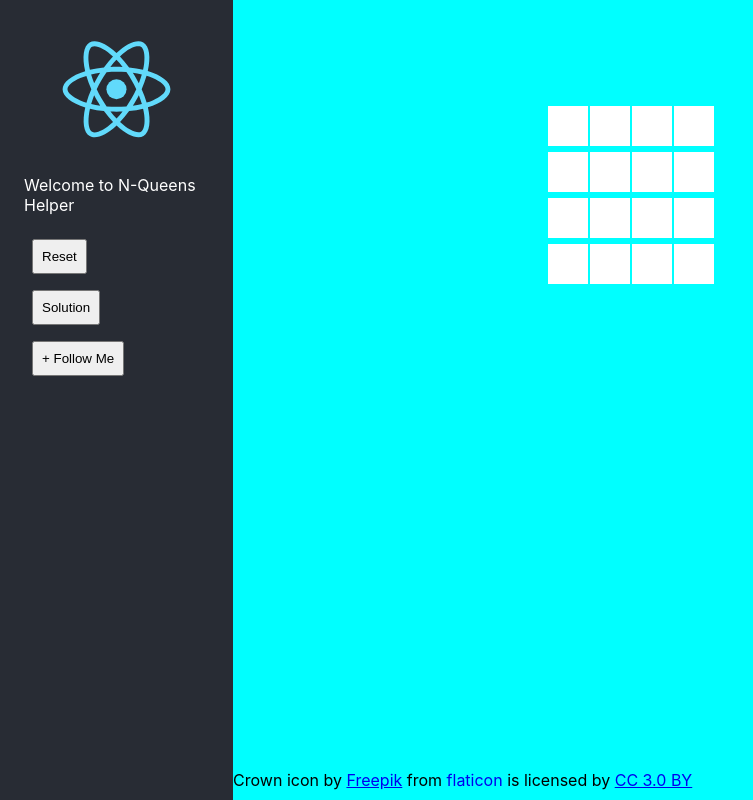
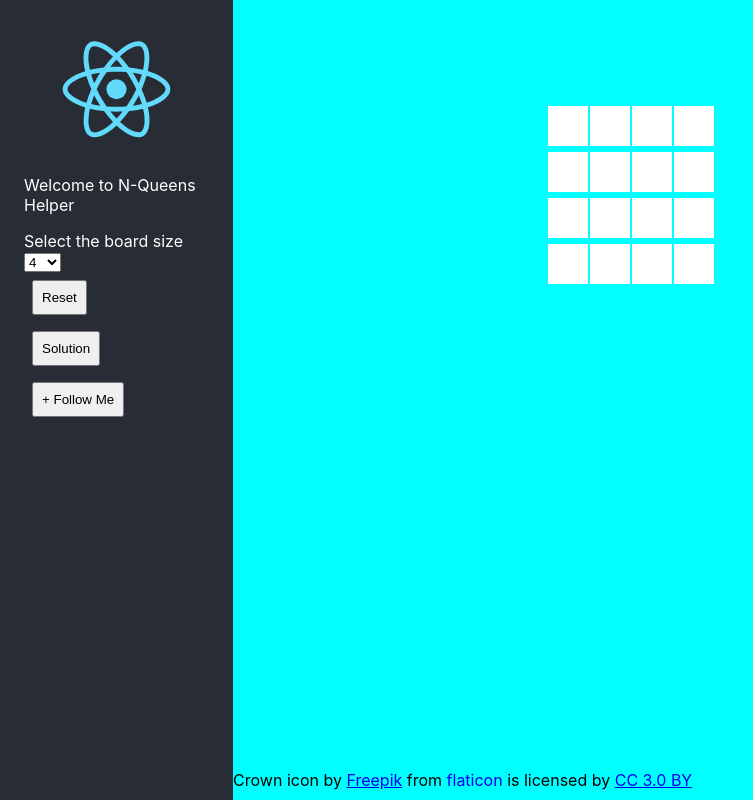
Before and after one commit to klvenky/n-queens-helper, a React (Create React App) app: page / in a window 1280 px wide. Shown: the whole page, without its empty margins (0-753 px from the left). Built offline with nearby package versions, Linux system fonts and the light colour scheme.

Commit message:
Added dynamic size of board from 4-12

```diff
--- a/package.json
+++ b/package.json
@@ -6,6 +6,7 @@
     "lodash": "^4.17.21",
     "react": "^18.2.0",
     "react-dom": "^18.2.0",
+    "react-router-dom": "^6.26.2",
     "react-scripts": "5.0.1"
   },
   "scripts": {
--- a/src/App.jsx
+++ b/src/App.jsx
@@ -1,17 +1,17 @@
 import isEqual from "lodash/isEqual";
 import React, { useEffect, useState } from "react";
-import "./App.css";
 import { Board } from "./components/Board";
 import { LeftPanel } from "./components/LeftPanel";
 import Solutions from "./utils/solutions";
 import { findDisabledBlocks } from "./utils/util-funcs";
+import { useSearchParams } from "react-router-dom";
 
-const DEFAULT = 4;
-const ARR = [];
-for (let i = 0; i < DEFAULT; i += 1) ARR[i] = i;
+import "./App.css";
 
-function App(props) {
-  const { queens = DEFAULT } = props;
+function App() {
+  const [searchParams] = useSearchParams();
+  const queens = Number(searchParams.get("queens") || "4") || 4;
+
   const [queenBlocks, setQueenBlocks] = useState([]);
   const [noSolutionMessage, setNoSolutionMessage] = useState(false);
   const [disabledPositions, setDisabledPositions] = useState([]);
--- a/src/components/Board.jsx
+++ b/src/components/Board.jsx
@@ -1,8 +1,14 @@
 import isEqual from "lodash/isEqual";
-import React, { useEffect } from "react";
+import React, { useEffect, useMemo } from "react";
 import { ChessBox } from "./ChessBox";
 import { Footer } from "./Footer";
 import { findDisabledBlocks } from "../utils/util-funcs";
+
+const getMapper = (queens) => {
+  const Mapper = [];
+  for (let i = 0; i < queens; i += 1) Mapper[i] = i;
+  return Mapper;
+};
 
 export function Board(props) {
   const {
@@ -12,8 +18,7 @@ export function Board(props) {
     setDisabledPositions,
     setQueenBlocks,
   } = props;
-  const ARR = [];
-  for (let i = 0; i < queens; i += 1) ARR[i] = i;
+  const Mapper = useMemo(() => getMapper(queens), [queens]);
 
   useEffect(() => {
     const update = findDisabledBlocks(queens, queenBlocks);
@@ -56,9 +61,9 @@ export function Board(props) {
   return (
     <div className="div-bg">
       <div className="Queen-board">
-        {ARR.map((row) => (
+        {Mapper.map((row) => (
           <div key={`div-${row}`}>
-            {ARR.map((column) => {
+            {Mapper.map((column) => {
               const hasQueen = !!queenBlocks.find(
                 (a) => a.x === row && a.y === column
               );
--- /dev/null
+++ b/src/components/DropDown.jsx
@@ -0,0 +1,26 @@
+import React from "react";
+import { useSearchParams } from "react-router-dom";
+
+const BOARD_SIZES = [4, 5, 6, 7, 8, 9, 10, 11, 12];
+
+export default function DropDown() {
+  const [searchParams, setSearchParams] = useSearchParams();
+  const queens = searchParams.get("queens") ?? "4";
+  const switchBoardSize = (event) => {
+    console.log(event.target.currentValue);
+    setSearchParams({ queens: event.target.value });
+  };
+
+  return (
+    <>
+      <label>Select the board size</label>
+      <select value={queens} onChange={switchBoardSize}>
+        {BOARD_SIZES.map((size, si) => (
+          <option key={`${size}-${si}`} value={`${size}`}>
+            {size}
+          </option>
+        ))}
+      </select>
+    </>
+  );
+}
--- a/src/components/LeftPanel.jsx
+++ b/src/components/LeftPanel.jsx
@@ -1,17 +1,19 @@
-
 import React from "react";
-import { Button, } from "./Button";
+import { Button } from "./Button";
 import { LinkButton } from "./Link";
 import reactLogo from "../react-logo.svg";
-
+import DropDown from "./DropDown";
 
 export function LeftPanel(props) {
-  const { removeAllQueens, showSolution, noSolutionMessage } = props
+  const { removeAllQueens, showSolution, noSolutionMessage } = props;
   return (
     <div className="App-header">
       <div>
         <img src={reactLogo} alt="logo" />
         <p>Welcome to N-Queens Helper</p>
+        <div>
+          <DropDown />
+        </div>
         <div>
           <Button onClick={removeAllQueens}>Reset</Button>
         </div>
@@ -25,12 +27,9 @@ export function LeftPanel(props) {
           </div>
         )}
         <div>
-        <LinkButton href="https://github.com/klvenky">
-          + Follow Me
-        </LinkButton>
+          <LinkButton href="https://github.com/klvenky">+ Follow Me</LinkButton>
         </div>
       </div>
     </div>
   );
-
 }
```
Also changed, not shown: src/index.js (+14 -1 lines), 2 other files (tests, documents, lock files or other folders). Lines whose indentation alone changed are shown as unchanged.
